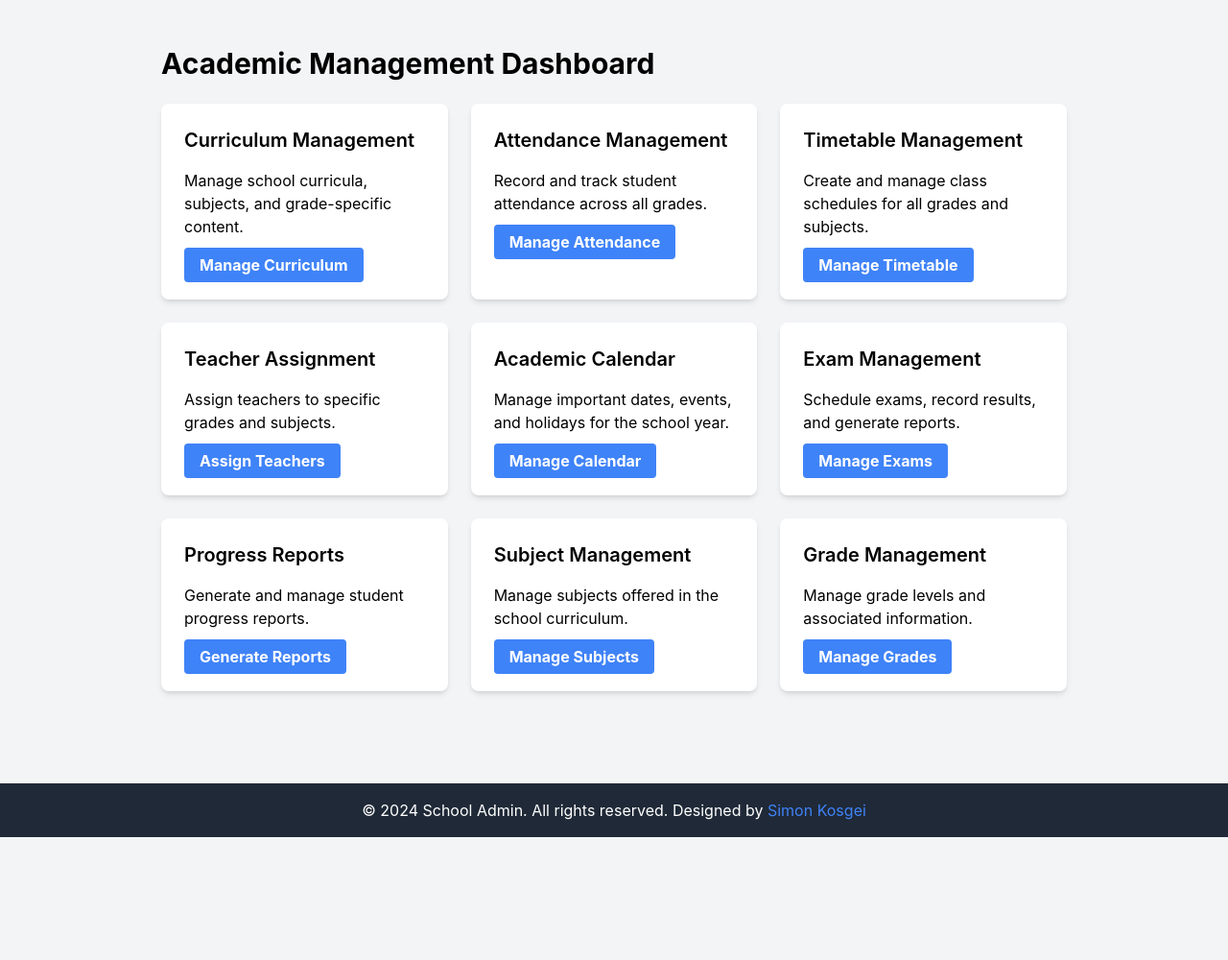
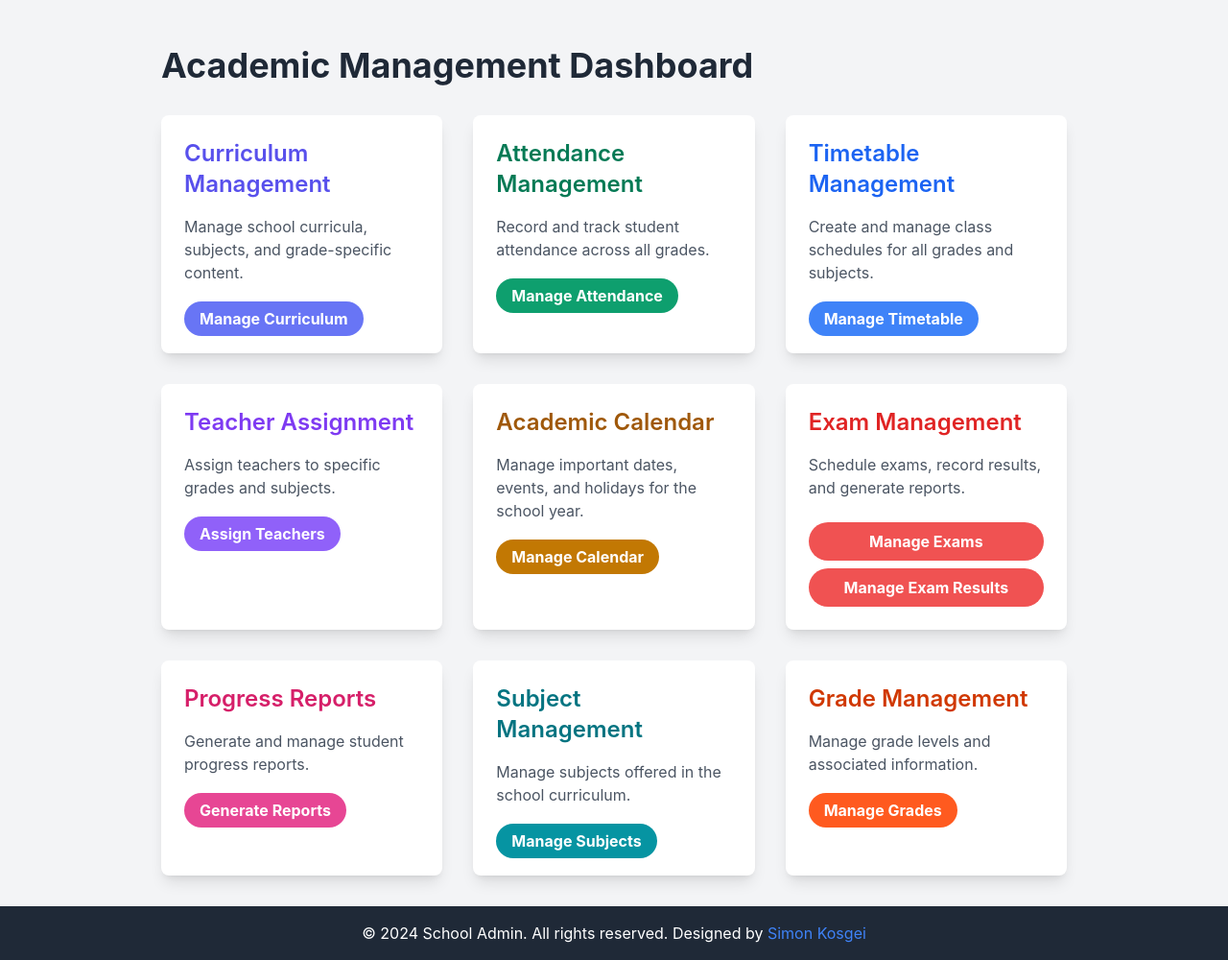
Before and after one commit to simlexx-k/djangoSchoolManager, a Django app: page /control/academic-management/ in a window 1280 px wide. Shown: the part 72-1072 px from the top of the page at 96% size. Before the commit the page ends 944 px from the top, so only its background shows below. Run offline with Django 5.2, Linux system fonts and the light colour scheme; a user stored in the database is signed in; style sheets or scripts are compiled from the project's sources; some libraries are stand-ins or nearby versions.

Commit message:
update 8 files

```diff
--- a/administrator/urls.py
+++ b/administrator/urls.py
@@ -22,6 +22,7 @@ from learners.views import add_class_level
 # app_name = 'administrator'
 
 urlpatterns = [
+
     path('dashboard/', dashboard, name="admin_dashboard"),
     path('take_attendance/', take_attendance, name="take_attendance"),
     path('send_notification/', send_notification, name="send_notification"),
@@ -41,7 +42,8 @@ urlpatterns = [
     path('control/api/reports/student/<int:student_id>/', generate_student_report, name='generate_student_report'),
     path('exam-result-entry/', exam_result_entry, name='exam_result_entry'),
     path('bulk-exam-result-entry/', bulk_exam_result_entry, name='bulk_exam_result_entry'),
-    path('bulk-exam-result-entry/<int:grade_id>/', bulk_exam_result_entry_grade, name='bulk_exam_result_entry_grade'),
+    #path('bulk-exam-result-entry/<int:grade_id>/', bulk_exam_result_entry_grade, name='bulk_exam_result_entry_grade'),
+    path('bulk-exam-result-entry/<int:grade_id>/<int:exam_type_id>/', views.bulk_exam_result_entry_grade, name='bulk_exam_result_entry_grade'),
     # path('create-subject', views.create_subject, name='create_subject'),
     path('assign-subjects/', assign_subjects_to_grade, name='assign_subjects'),
     path('grade-subjects/', grade_subject_list, name='grade_subject_list'),
@@ -120,6 +122,7 @@ urlpatterns = [
     path('academic-calendar/delete/<int:pk>/', delete_academic_calendar, name='delete_academic_calendar'),
 
     # Exams
+    path('exam-results/', views.exam_results_dashboard, name='exam_results_dashboard'),
     path('exams/', exam_list, name='exam_list'),
     path('exams/add/', manage_exams, name='manage_exams'),
     path('exams/edit/<int:pk>/', edit_exam, name='edit_exam'),
--- a/administrator/views.py
+++ b/administrator/views.py
@@ -1677,24 +1677,23 @@ def bulk_exam_result_entry(request):
         grade_form = GradeSelectionForm(request.POST)
         if grade_form.is_valid():
             grade = grade_form.cleaned_data['grade']
-            return redirect('bulk_exam_result_entry_grade', grade_id=grade.id)
+            exam_type_id = request.POST.get('exam_type')
+            exam_type = get_object_or_404(ExamType, exam_id=exam_type_id)
+            return redirect('bulk_exam_result_entry_grade', grade_id=grade.id, exam_type_id=exam_type.exam_id)
     else:
         grade_form = GradeSelectionForm()
 
-    return render(request, 'admin/bulk_exam_result_entry.html', {'grade_form': grade_form})
-
-@login_required
-def bulk_exam_result_entry_grade(request, grade_id):
+    exam_types = ExamType.objects.all()
+    return render(request, 'admin/bulk_exam_result_entry.html', {'grade_form': grade_form, 'exam_types': exam_types})
+
+@login_required
+def bulk_exam_result_entry_grade(request, grade_id, exam_type_id):
     grade = get_object_or_404(Grade, id=grade_id)
+    exam_type = get_object_or_404(ExamType, exam_id=exam_type_id)
     learners = LearnerRegister.objects.filter(grade=grade)
     subjects = grade.subjects.all()
-    exam_types = ExamType.objects.all()
-
-    if request.method == 'POST':
-        exam_type_id = request.POST.get('exam_type')
-        exam_type = get_object_or_404(ExamType, exam_id=exam_type_id)
-        date_examined = request.POST.get('date_examined')
-
+
+    if request.method == 'POST':
         for learner in learners:
             for subject in subjects:
                 score = request.POST.get(f'score_{learner.id}_{subject.subject_id}')
@@ -1705,7 +1704,7 @@ def bulk_exam_result_entry_grade(request, grade_id):
                         subject=subject,
                         defaults={
                             'score': float(score),
-                            'date_examined': date_examined
+                            'date_examined': exam_type.date_administered
                         }
                     )
 
@@ -1718,7 +1717,7 @@ def bulk_exam_result_entry_grade(request, grade_id):
         learner_scores = {}
         for subject in subjects:
             try:
-                result = ExamResult.objects.get(learner_id=learner, subject=subject)
+                result = ExamResult.objects.get(learner_id=learner, subject=subject, exam_type=exam_type)
                 learner_scores[subject.subject_id] = result.score
             except ExamResult.DoesNotExist:
                 pass
@@ -1727,9 +1726,9 @@ def bulk_exam_result_entry_grade(request, grade_id):
 
     context = {
         'grade': grade,
+        'exam_type': exam_type,
         'learners': learners,
         'subjects': subjects,
-        'exam_types': exam_types,
         'existing_scores': existing_scores,
     }
     return render(request, 'admin/bulk_exam_result_entry_grade.html', context)
@@ -2431,3 +2430,7 @@ def delete_teacher(request, teacher_id):
         'cancel_url': reverse('teacher_management')  # URL to redirect if cancellation occurs
     }
     return render(request, 'admin/confirm_delete.html', context)
+
+@login_required
+def exam_results_dashboard(request):
+    return render(request, 'admin/exam_results_dashboard.html')
--- a/templates/admin/academic_management.html
+++ b/templates/admin/academic_management.html
@@ -5,86 +5,91 @@
 {% load static %}
 {% block content %}
 <div class="container mx-auto px-4 py-8">
-    <h1 class="text-3xl font-bold mb-6">Academic Management Dashboard</h1>
+    <h1 class="text-4xl font-bold mb-8 text-gray-800">Academic Management Dashboard</h1>
 
-    <div class="grid grid-cols-1 md:grid-cols-2 lg:grid-cols-3 gap-6">
+    <div class="grid grid-cols-1 md:grid-cols-2 lg:grid-cols-3 gap-8">
         <!-- Curriculum Management -->
-        <div class="bg-white shadow-md rounded-lg p-6">
-            <h2 class="text-xl font-semibold mb-4">Curriculum Management</h2>
-            <p class="mb-4">Manage school curricula, subjects, and grade-specific content.</p>
-            <a href="{% url 'curriculum_list' %}" class="bg-blue-500 hover:bg-blue-700 text-white font-bold py-2 px-4 rounded">
+        <div class="bg-white shadow-lg rounded-lg p-6 transition duration-300 ease-in-out transform hover:scale-105">
+            <h2 class="text-2xl font-semibold mb-4 text-indigo-600">Curriculum Management</h2>
+            <p class="mb-6 text-gray-600">Manage school curricula, subjects, and grade-specific content.</p>
+            <a href="{% url 'curriculum_list' %}" class="bg-indigo-500 hover:bg-indigo-700 text-white font-bold py-2 px-4 rounded-full transition duration-300 ease-in-out">
                 Manage Curriculum
             </a>
         </div>
 
         <!-- Attendance Management -->
-        <div class="bg-white shadow-md rounded-lg p-6">
-            <h2 class="text-xl font-semibold mb-4">Attendance Management</h2>
-            <p class="mb-4">Record and track student attendance across all grades.</p>
-            <a href="{% url 'attendance_list' %}" class="bg-blue-500 hover:bg-blue-700 text-white font-bold py-2 px-4 rounded">
+        <div class="bg-white shadow-lg rounded-lg p-6 transition duration-300 ease-in-out transform hover:scale-105">
+            <h2 class="text-2xl font-semibold mb-4 text-green-600">Attendance Management</h2>
+            <p class="mb-6 text-gray-600">Record and track student attendance across all grades.</p>
+            <a href="{% url 'attendance_list' %}" class="bg-green-500 hover:bg-green-700 text-white font-bold py-2 px-4 rounded-full transition duration-300 ease-in-out">
                 Manage Attendance
             </a>
         </div>
 
         <!-- Timetable Management -->
-        <div class="bg-white shadow-md rounded-lg p-6">
-            <h2 class="text-xl font-semibold mb-4">Timetable Management</h2>
-            <p class="mb-4">Create and manage class schedules for all grades and subjects.</p>
-            <a href="{% url 'timetable_list' %}" class="bg-blue-500 hover:bg-blue-700 text-white font-bold py-2 px-4 rounded">
+        <div class="bg-white shadow-lg rounded-lg p-6 transition duration-300 ease-in-out transform hover:scale-105">
+            <h2 class="text-2xl font-semibold mb-4 text-blue-600">Timetable Management</h2>
+            <p class="mb-6 text-gray-600">Create and manage class schedules for all grades and subjects.</p>
+            <a href="{% url 'timetable_list' %}" class="bg-blue-500 hover:bg-blue-700 text-white font-bold py-2 px-4 rounded-full transition duration-300 ease-in-out">
                 Manage Timetable
             </a>
         </div>
 
         <!-- Teacher Assignment -->
-        <div class="bg-white shadow-md rounded-lg p-6">
-            <h2 class="text-xl font-semibold mb-4">Teacher Assignment</h2>
-            <p class="mb-4">Assign teachers to specific grades and subjects.</p>
-            <a href="{% url 'teacher_management' %}" class="bg-blue-500 hover:bg-blue-700 text-white font-bold py-2 px-4 rounded">
+        <div class="bg-white shadow-lg rounded-lg p-6 transition duration-300 ease-in-out transform hover:scale-105">
+            <h2 class="text-2xl font-semibold mb-4 text-purple-600">Teacher Assignment</h2>
+            <p class="mb-6 text-gray-600">Assign teachers to specific grades and subjects.</p>
+            <a href="{% url 'teacher_management' %}" class="bg-purple-500 hover:bg-purple-700 text-white font-bold py-2 px-4 rounded-full transition duration-300 ease-in-out">
                 Assign Teachers
             </a>
         </div>
 
         <!-- Academic Calendar -->
-        <div class="bg-white shadow-md rounded-lg p-6">
-            <h2 class="text-xl font-semibold mb-4">Academic Calendar</h2>
-            <p class="mb-4">Manage important dates, events, and holidays for the school year.</p>
-            <a href="{% url 'academic_calendar_list' %}" class="bg-blue-500 hover:bg-blue-700 text-white font-bold py-2 px-4 rounded">
+        <div class="bg-white shadow-lg rounded-lg p-6 transition duration-300 ease-in-out transform hover:scale-105">
+            <h2 class="text-2xl font-semibold mb-4 text-yellow-600">Academic Calendar</h2>
+            <p class="mb-6 text-gray-600">Manage important dates, events, and holidays for the school year.</p>
+            <a href="{% url 'academic_calendar_list' %}" class="bg-yellow-500 hover:bg-yellow-700 text-white font-bold py-2 px-4 rounded-full transition duration-300 ease-in-out">
                 Manage Calendar
             </a>
         </div>
 
         <!-- Exam Management -->
-        <div class="bg-white shadow-md rounded-lg p-6">
-            <h2 class="text-xl font-semibold mb-4">Exam Management</h2>
-            <p class="mb-4">Schedule exams, record results, and generate reports.</p>
-            <a href="{% url 'exam_list' %}" class="bg-blue-500 hover:bg-blue-700 text-white font-bold py-2 px-4 rounded">
-                Manage Exams
-            </a>
+        <div class="bg-white shadow-lg rounded-lg p-6 transition duration-300 ease-in-out transform hover:scale-105">
+            <h2 class="text-2xl font-semibold mb-4 text-red-600">Exam Management</h2>
+            <p class="mb-6 text-gray-600">Schedule exams, record results, and generate reports.</p>
+            <div class="space-y-2">
+                <a href="{% url 'exam_list' %}" class="bg-red-500 hover:bg-red-700 text-white font-bold py-2 px-4 rounded-full transition duration-300 ease-in-out block text-center">
+                    Manage Exams
+                </a>
+                <a href="{% url 'exam_results_dashboard' %}" class="bg-red-500 hover:bg-red-700 text-white font-bold py-2 px-4 rounded-full transition duration-300 ease-in-out block text-center">
+                    Manage Exam Results
+                </a>
+            </div>
         </div>
 
         <!-- Progress Reports -->
-        <div class="bg-white shadow-md rounded-lg p-6">
-            <h2 class="text-xl font-semibold mb-4">Progress Reports</h2>
-            <p class="mb-4">Generate and manage student progress reports.</p>
-            <a href="{% url 'exam_dashboard' %}" class="bg-blue-500 hover:bg-blue-700 text-white font-bold py-2 px-4 rounded">
+        <div class="bg-white shadow-lg rounded-lg p-6 transition duration-300 ease-in-out transform hover:scale-105">
+            <h2 class="text-2xl font-semibold mb-4 text-pink-600">Progress Reports</h2>
+            <p class="mb-6 text-gray-600">Generate and manage student progress reports.</p>
+            <a href="{% url 'exam_dashboard' %}" class="bg-pink-500 hover:bg-pink-700 text-white font-bold py-2 px-4 rounded-full transition duration-300 ease-in-out">
                 Generate Reports
             </a>
         </div>
 
         <!-- Subject Management -->
-        <div class="bg-white shadow-md rounded-lg p-6">
-            <h2 class="text-xl font-semibold mb-4">Subject Management</h2>
-            <p class="mb-4">Manage subjects offered in the school curriculum.</p>
-            <a href="{% url 'subject_list' %}" class="bg-blue-500 hover:bg-blue-700 text-white font-bold py-2 px-4 rounded">
+        <div class="bg-white shadow-lg rounded-lg p-6 transition duration-300 ease-in-out transform hover:scale-105">
+            <h2 class="text-2xl font-semibold mb-4 text-teal-600">Subject Management</h2>
+            <p class="mb-6 text-gray-600">Manage subjects offered in the school curriculum.</p>
+            <a href="{% url 'subject_list' %}" class="bg-teal-500 hover:bg-teal-700 text-white font-bold py-2 px-4 rounded-full transition duration-300 ease-in-out">
                 Manage Subjects
             </a>
         </div>
 
         <!-- Grade Management -->
-        <div class="bg-white shadow-md rounded-lg p-6">
-            <h2 class="text-xl font-semibold mb-4">Grade Management</h2>
-            <p class="mb-4">Manage grade levels and associated information.</p>
-            <a href="{% url 'grade_list' %}" class="bg-blue-500 hover:bg-blue-700 text-white font-bold py-2 px-4 rounded">
+        <div class="bg-white shadow-lg rounded-lg p-6 transition duration-300 ease-in-out transform hover:scale-105">
+            <h2 class="text-2xl font-semibold mb-4 text-orange-600">Grade Management</h2>
+            <p class="mb-6 text-gray-600">Manage grade levels and associated information.</p>
+            <a href="{% url 'grade_list' %}" class="bg-orange-500 hover:bg-orange-700 text-white font-bold py-2 px-4 rounded-full transition duration-300 ease-in-out">
                 Manage Grades
             </a>
         </div>
```
Also changed, not shown: templates/admin/bulk_exam_result_entry.html (+44 -8 lines), templates/admin/bulk_exam_result_entry_grade.html (+50 -39 lines), templates/admin/exam_results_dashboard.html (added, +37 -0 lines), db.sqlite3.
